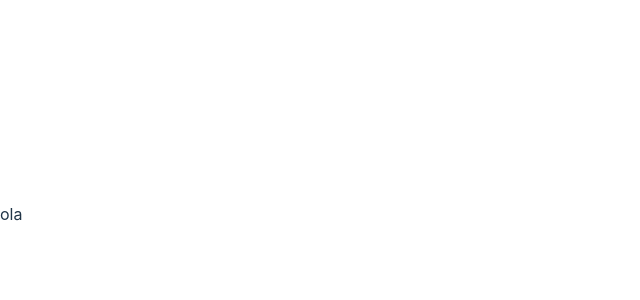
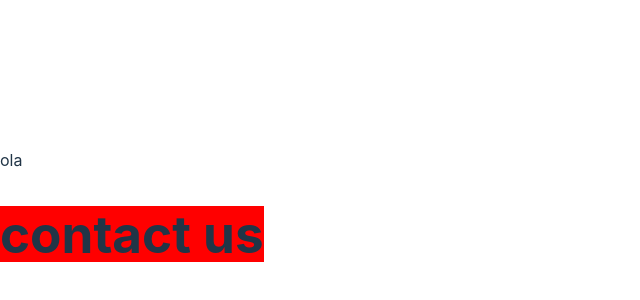
Before and after one commit to OlaMohamedd/team5git, a React (Vite) app in the folder GithubLab/: page / in a window 1280 px wide. Shown: the part 186-486 px from the top of the page, without its empty margins (0-640 px from the left). Built offline with nearby package versions, Linux system fonts and the light colour scheme.

Commit message:
add comp  contact us

```diff
--- a/GithubLab/src/App.jsx
+++ b/GithubLab/src/App.jsx
@@ -1,5 +1,6 @@
 
 import Navbar from './Component/Navbar/Navbar'
+import Contact from './Component/Navbar/contact -us/contactus'
 
 function App() {
 
@@ -7,6 +8,7 @@ function App() {
   return (
     <>
      <Navbar/>
+     <Contact />
     </>
   )
 }
--- /dev/null
+++ b/GithubLab/src/Component/Navbar/contact -us/contactus.jsx
@@ -0,0 +1,10 @@
+
+function Contact(){
+
+
+    return <>
+    <div style={{width:"100%",backgroundColor:'red'}}><h1>contact us </h1></div>
+
+    </>
+}
+export default Contact
```
